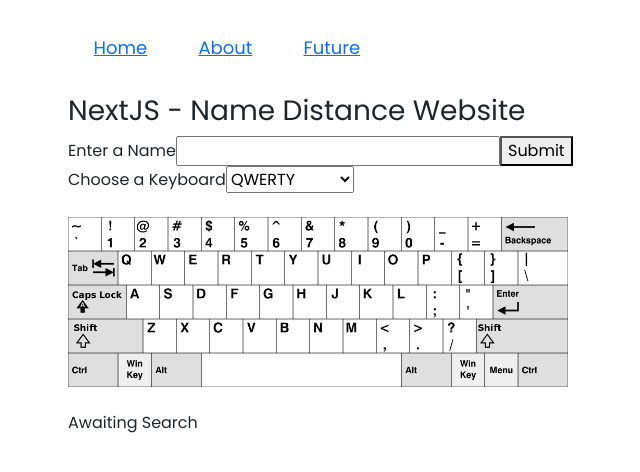
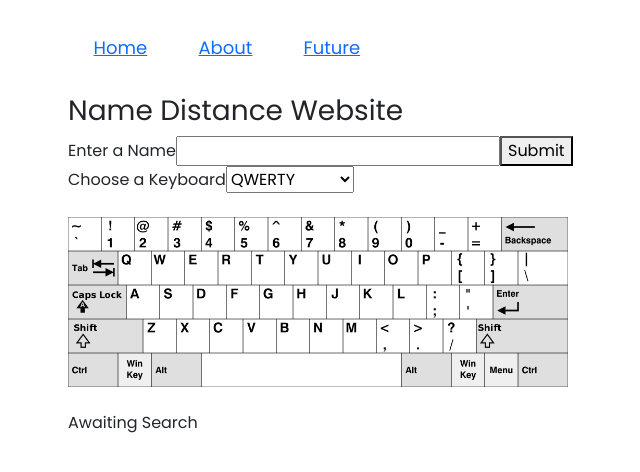
Before and after one commit to smhenderson89/NameDistance_NextJS, a Next.js app: page / in a window 1280 px wide. Shown: the top 472 px of the page, without its empty margins (14-654 px from the left). Built offline with nearby package versions, Linux system fonts and the light colour scheme.

Commit message:
update website to update for keyboard selection

```diff
--- a/app/components/InputForm.jsx
+++ b/app/components/InputForm.jsx
@@ -2,7 +2,6 @@
 
 import React, {useState, useRef, useEffect} from 'react';
 import Image from 'next/image';
-
 
 // Modules
 import nameDistance from '@/modules/nameDistance.mjs';
@@ -20,26 +19,26 @@ const InputForm = () => {
     const [keyImage, setKeyImage] = useState("qwerty")
     const [resultInfo, setResultsInfo] = useState({});
 
+    // Update Keyboard image based on drop down selection
     const keyboardOption = (event) => {
         let keyboardSelect = event.target.value;
         setKeyImage(keyboardSelect); // update keyboard Image
     }
 
+    // Update Type named based on when name is entered into the field
     const nameChange = event => {
         let partialName = event.target.value;
         setTypedName(partialName)
     }
 
+    // Update state when form is submitted
     const handleSubmit = event => {
         event.preventDefault();
-        // value of input field
-        // console.log('handleSubmit', typedName)
         setSubmitState(true)
     }
 
-    /* Create headers for Results child component, pass to information
-
-    */
+    /* Create headers for Results child component, pass to information to
+    Results componet */
     function changeHeaders() {
         const headers = ['Start Letter', "End Letter", "Keyboard Path", "Distance"];
         const headersList = headers.map((item, index) => {
@@ -52,7 +51,10 @@ const InputForm = () => {
     /* Filter out path information for results table,
     set State for Results child componet */
     function pathInfo (data) {
-        let results = {"name": data[0]['name'], "keyboard": data[1]['keyboard'], "distance": data[data.length-1]['totalDistance']}
+        let results = {
+            "name": data[0]['name'],
+            "keyboard": data[1]['keyboard'],
+            "distance": data[data.length-1]['totalDistance']}
         setResultsInfo(results)
 
         // Filter out information for name path
@@ -68,18 +70,17 @@ const InputForm = () => {
 
     }
 
+    /* UseEffect -> Run program request once forum is submitted, pass information to Results component*/
     useEffect(() => {
         if (submitState != '') {
-        // Get JSON object for nameDistance
-        let nameObject = nameDistance(typedName, 'qwerty')
-        // console.log(nameObject);
+        let nameObject = nameDistance(typedName, keyImage)
         changeHeaders()
         pathInfo(nameObject)
         setNameInfo(nameObject); // update child component
         // setShow(true)
         setSubmitState(false) // prevent endless loop function
         }
-    }, [submitState, nameInfo, typedName])
+    }, [submitState, nameInfo, typedName, keyImage])
 
     return (
         <div>
--- a/app/page.jsx
+++ b/app/page.jsx
@@ -1,12 +1,11 @@
 import InputForm from "./components/InputForm";
-import Results from "./components/Results";
 import 'bootstrap/dist/css/bootstrap.css'; // Add this line
 
 
 export default function Home() {
   return (
     <div>
-      <h3>NextJS - Name Distance Website</h3>
+      <h3>Name Distance Website</h3>
       <InputForm />
     </div>
   )
```
